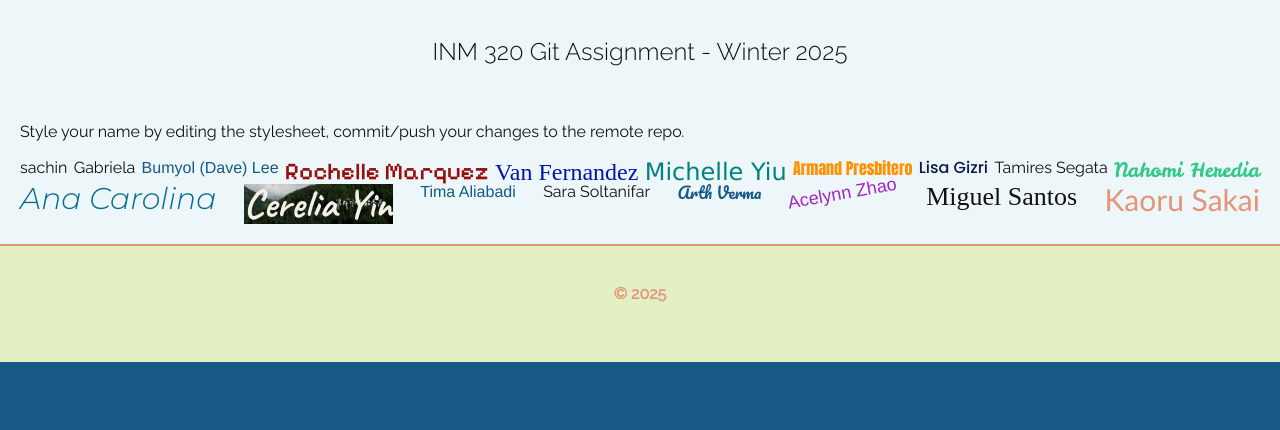
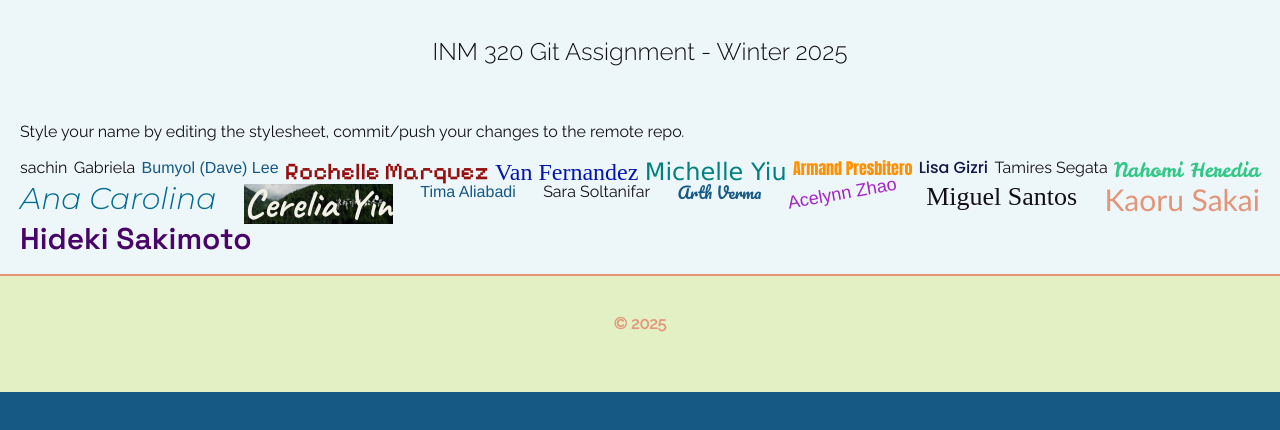
Before and after one commit to mainnnamdi/INM320-assignment-2025, a website: page public/index.html in a window 1280 px wide. Drawn offline with nearby package versions, Linux system fonts and the light colour scheme; a web font is replaced by a local one.

Commit message:
Hideki Sakimoto

```diff
--- a/public/assets/css/style.css
+++ b/public/assets/css/style.css
@@ -12,6 +12,7 @@
 @import url('https://fonts.googleapis.com/css2?family=Love+Ya+Like+A+Sister&family=Montserrat:ital,wght@0,100..900;1,100..900&display=swap');
 @import url('https://fonts.googleapis.com/css2?family=Capriola&family=Pacifico&display=swap');
 @import url('https://fonts.googleapis.com/css2?family=Tiny5&display=swap');
+@import url('https://fonts.googleapis.com/css2?family=Space+Grotesk:wght@300..700&display=swap');
 
 body {
     background: #155984;
@@ -114,6 +115,12 @@ body {
     color:#e29578
 }
 
+#hideki {
+    font-family: "Space Grotesk", serif;
+    font-weight: 600;
+    font-size: 30px;
+    color:#490469
+}
 
 header {
     background: #edf6f9;
--- a/public/index.html
+++ b/public/index.html
@@ -54,6 +54,7 @@
         <h1 id="ace">Acelynn Zhao</h1>
         <h1 id="miguel">Miguel Santos</h1>
         <h1 id="kaoru">Kaoru Sakai</h1>
+        <h1 id="hideki">Hideki Sakimoto</h1>
     </main>
 
 
```
Also changed, not shown: public/assets/images/HidekiSakimoto.png (added).
